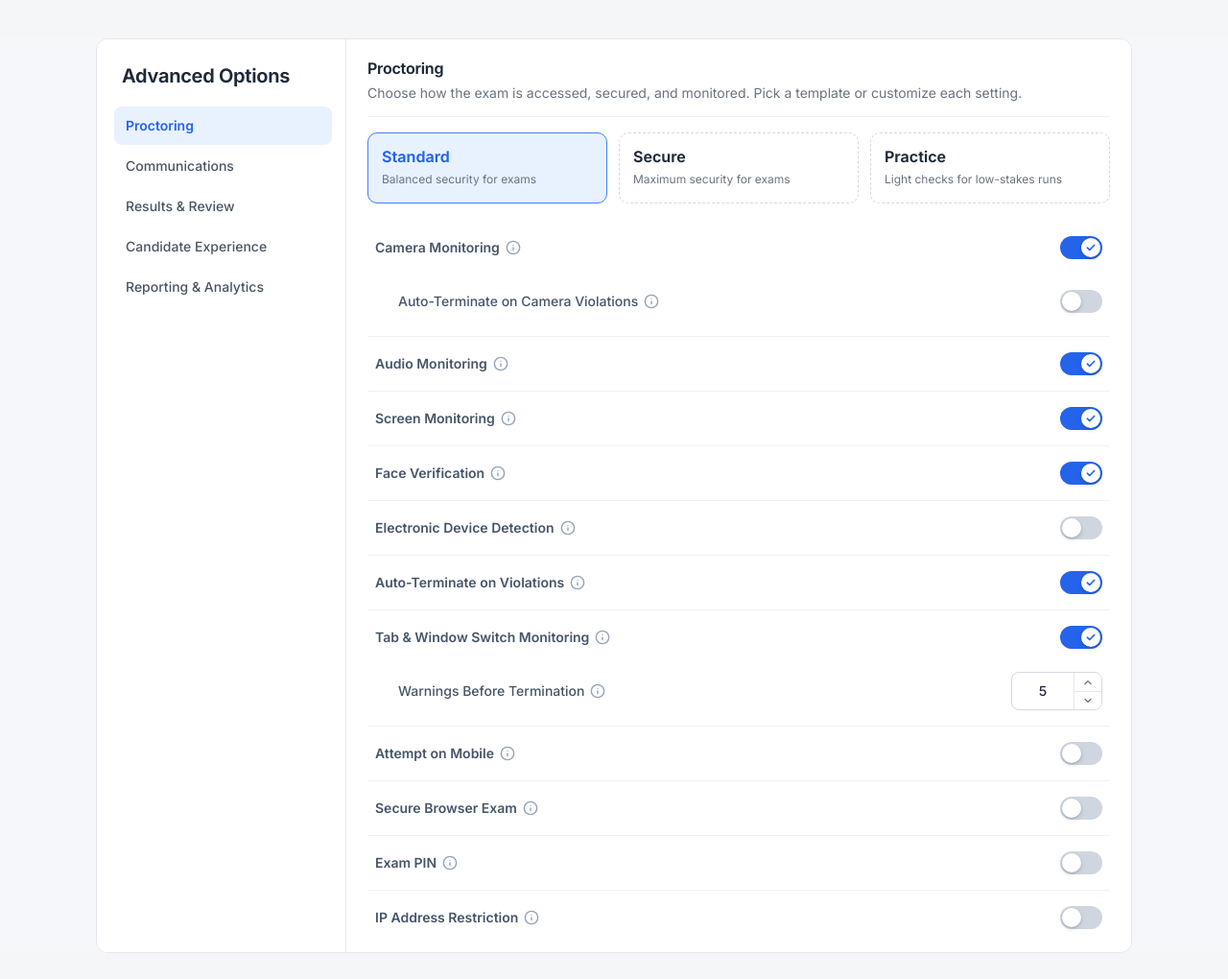
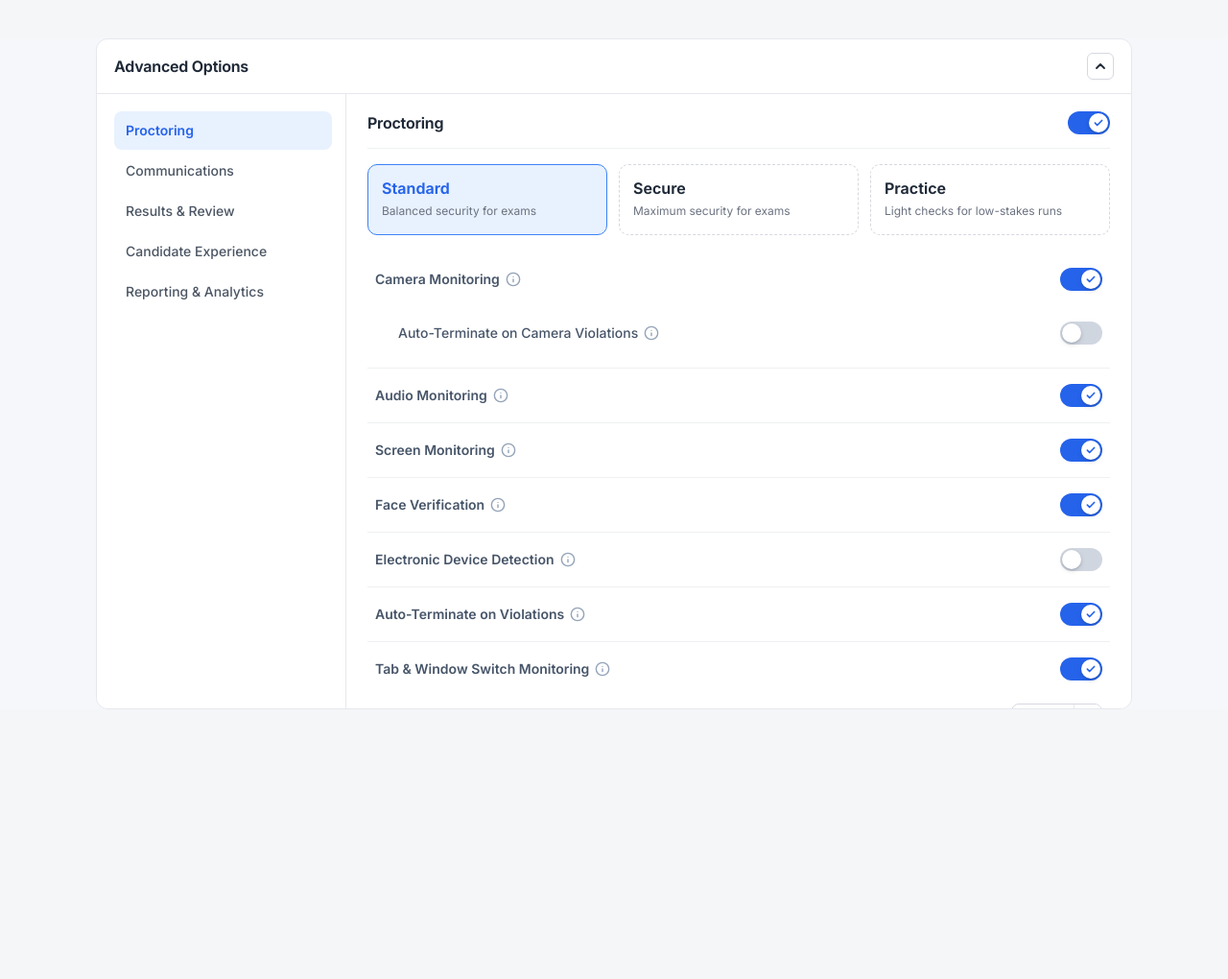
Before and after one commit to nilsenchaubeyPD/advance_option, a website: page index.html in a window 1280 px wide. Shown: the whole page at 96% size. After the commit the page ends 803 px from the top, so only its background shows below. Drawn offline with Linux system fonts and the light colour scheme.

Commit message:
Add card header bar with collapse button and Proctoring master toggle
Co-Authored-By: Claude Sonnet 5.5 <noreply@anthropic.com>

```diff
--- a/app.js
+++ b/app.js
@@ -70,8 +70,10 @@
   /* ---------- state ---------- */
   var state = {
     tab: 'tab-proctoring',
+    collapsed: false,
     template: 'Standard',
     on: {
+      'proctoring-enabled': true,
       'camera-monitoring': true, 'auto-terminate-camera': false, 'audio-monitoring': true,
       'screen-monitoring': true, 'face-verification': true, 'electronic-device-detection': false,
       'auto-terminate-on-violations': true, 'tab-monitoring': true, 'attempt-on-mobile': false,
@@ -382,12 +384,22 @@
       return '<button id="' + t[0] + '" type="button" role="tab" class="nav-btn" aria-selected="' + sel + '" aria-controls="advanced-panel" tabindex="' + (sel ? 0 : -1) + '">' + esc(t[1]) + '</button>';
     }).join('');
 
+    var proc = state.tab === 'tab-proctoring';
+    var header = proc
+      ? '<header class="category-header has-toggle"><h2>' + esc(head[0]) + '</h2><span class="switch"><input id="control-proctoring-enabled" data-switch="proctoring-enabled" role="switch" aria-label="Enable Proctoring" aria-checked="' +
+        !!state.on['proctoring-enabled'] + '" type="checkbox"' + (state.on['proctoring-enabled'] ? ' checked' : '') + '><span class="switch-ui" aria-hidden="true"><span class="knob">' + CHECK + '</span></span></span></header>'
+      : '<header class="category-header"><h2>' + esc(head[0]) + '</h2><p>' + esc(head[1]) + '</p></header>';
+    var body = PANELS[state.tab]();
+    if (proc && !state.on['proctoring-enabled']) body = '<div class="is-off" inert>' + body + '</div>';
+
     app.innerHTML =
-      '<form class="shell is-row-hover" aria-label="Advanced options" onsubmit="return false">' +
-      '<aside class="side"><h1 class="section-title">Advanced Options</h1><div class="nav" role="tablist" aria-orientation="vertical" aria-label="Advanced options">' + nav + '</div></aside>' +
+      '<div class="card-bar"><h1 class="section-title">Advanced Options</h1>' +
+      '<button type="button" class="collapse-btn" data-collapse aria-expanded="' + !state.collapsed + '" aria-controls="advanced-form" aria-label="' + (state.collapsed ? 'Expand' : 'Collapse') + ' Advanced Options">' +
+      '<svg width="16" height="16" viewBox="0 0 16 16" fill="none" aria-hidden="true"' + (state.collapsed ? ' style="transform:rotate(180deg)"' : '') + '><path d="M4 10l4-4 4 4" stroke="currentColor" stroke-width="1.8" stroke-linecap="round" stroke-linejoin="round"/></svg></button></div>' +
+      '<form id="advanced-form" class="shell is-row-hover" aria-label="Advanced options" onsubmit="return false"' + (state.collapsed ? ' hidden' : '') + '>' +
+      '<aside class="side"><div class="nav" role="tablist" aria-orientation="vertical" aria-label="Advanced options">' + nav + '</div></aside>' +
       '<div class="main"><div id="advanced-panel" role="tabpanel" aria-labelledby="' + state.tab + '"><div class="panel-height-inner">' +
-      '<header class="category-header"><h2>' + esc(head[0]) + '</h2><p>' + esc(head[1]) + '</p></header>' + PANELS[state.tab]() +
-      '</div></div></div></form>';
+      header + body + '</div></div></div></form>';
 
     if (keepFocusId) {
       var el = document.getElementById(keepFocusId);
@@ -457,6 +469,7 @@
     var t = e.target;
     var el;
 
+    if (t.closest('[data-collapse]')) { state.collapsed = !state.collapsed; hideTip(); return render('x-none'); }
     if ((el = t.closest('[role=tab]'))) { state.tab = el.id; state.menuOpen = false; return render(); }
     if ((el = t.closest('.template'))) { applyPreset(el.dataset.template); return render(); }
 
--- a/styles.css
+++ b/styles.css
@@ -186,3 +186,18 @@ button{cursor:pointer}
 @media(max-width:860px){.page{width:min(100% - 24px,1080px);margin-top:16px}.shell{grid-template-columns:1fr}.side{border-right:0;border-bottom:1px solid var(--border);padding-bottom:12px}.nav{display:flex;flex-wrap:wrap;gap:4px}.nav-btn{width:auto;white-space:normal}.templates{grid-template-columns:1fr}}
 @media(max-width:640px){.row,.nested-row{grid-template-columns:1fr;justify-items:start}.controls,.radios,.checks,.segments{justify-content:flex-start}.controls{width:100%;justify-self:stretch}.text-input{width:100%}.ip-entry{flex-direction:column;align-items:stretch}.ip-field,.ip-add{width:100%}.date-range{justify-content:flex-start}.date-field{width:100%;min-width:0}.menu{width:100%}}
 @media(prefers-reduced-motion:reduce){*,*:before,*:after{transition:none!important;animation:none!important;scroll-behavior:auto!important}}
+
+/* Card header bar with collapse button */
+.advanced-card{overflow:hidden}
+.card-bar{display:flex;align-items:center;justify-content:space-between;gap:12px;padding:14px 18px;border-bottom:1px solid var(--border)}
+.card-bar .section-title{margin:0;font-size:16px;line-height:24px;font-weight:650;color:var(--text)}
+.collapse-btn{display:inline-flex;align-items:center;justify-content:center;width:28px;height:28px;padding:0;border:1px solid var(--border-strong);border-radius:6px;background:#fff;color:var(--text)}
+.collapse-btn:hover{background:#f1f5f9}
+.collapse-btn svg{transition:transform .2s ease}
+.shell[hidden]{display:none}
+.advanced-card .side{padding:16px 14px 20px 18px}
+.advanced-card .main{max-height:640px;overflow-y:auto;padding-top:0}
+.shell.is-row-hover .category-header.has-toggle{display:flex;align-items:center;justify-content:space-between;gap:16px;margin:0 0 16px;padding:18px 0 14px}
+.category-header.has-toggle h2{margin:0}
+.is-off{opacity:.5;pointer-events:none;user-select:none}
+.shell.is-row-hover .category-header.has-toggle h2{margin:0}
```
